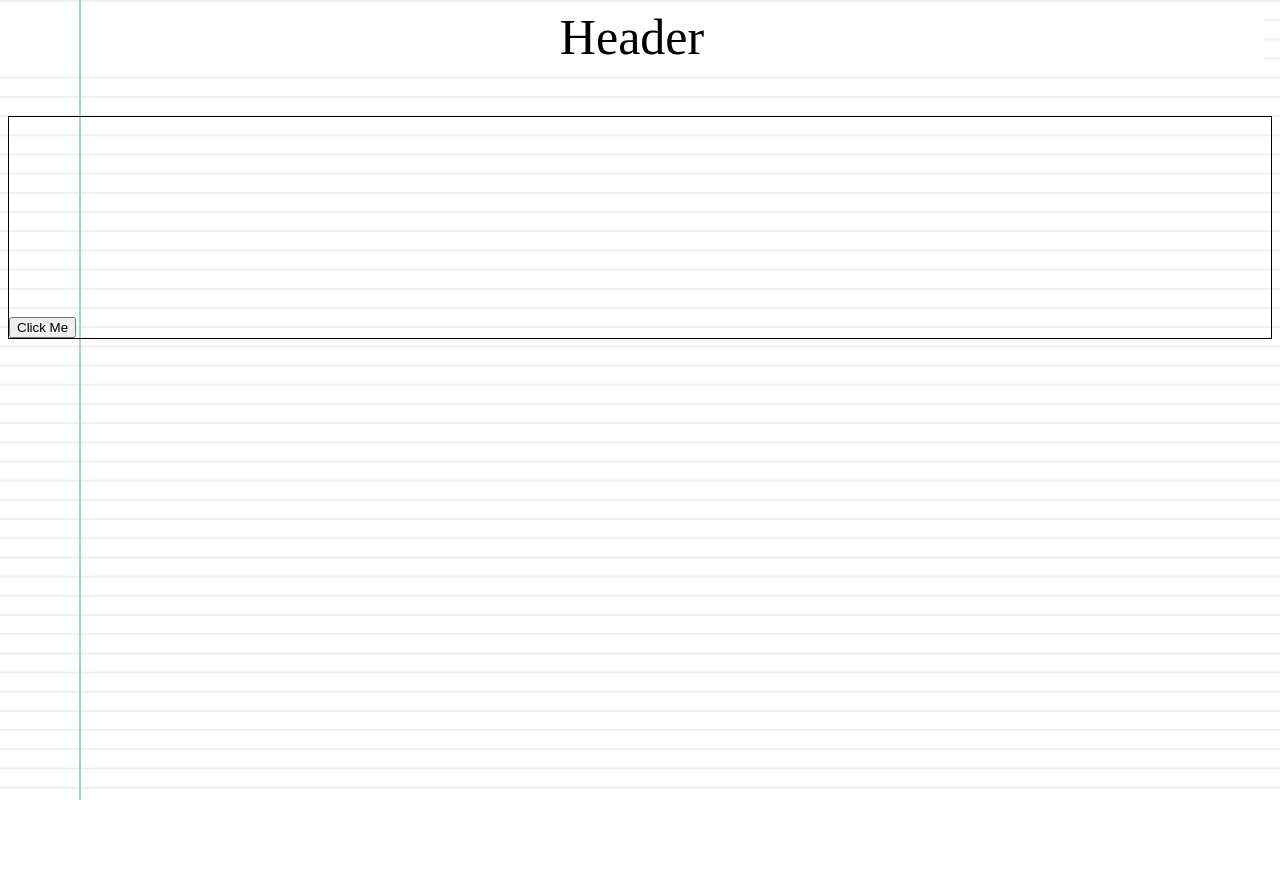
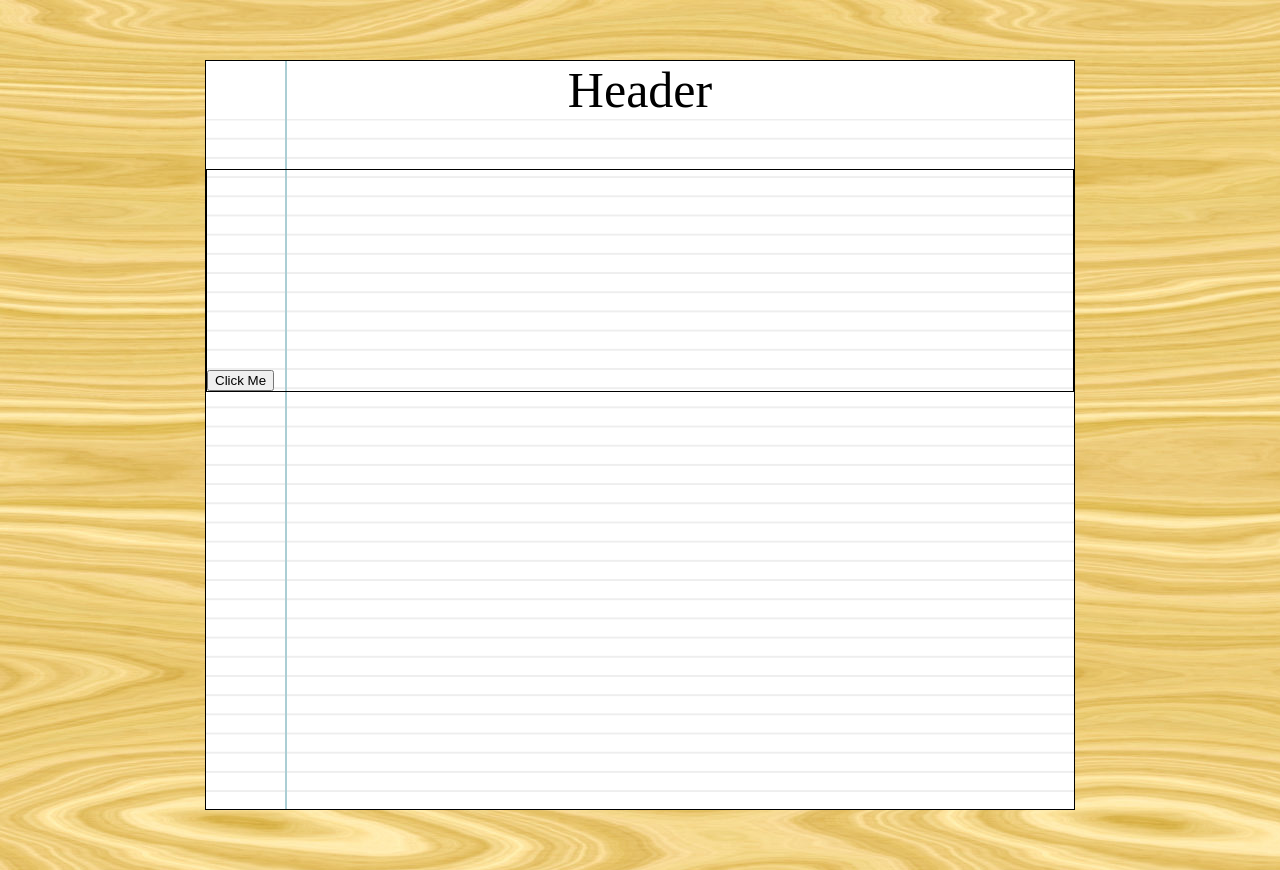
Before and after one commit to JoshSinyor/notes, a website: page index.html in a window 1280 px wide. Before the commit the page ends 800 px from the top, so only its background shows below. Drawn offline with Linux system fonts and the light colour scheme.

Commit message:
form over function

```diff
--- a/index.html
+++ b/index.html
@@ -14,12 +14,16 @@
   </head>
 
   <body>
+    <div id="inner">
     <div id="header" style="font-size: 50px;">Header</div>
 
     <div id="page">
       <div id="text-box"></div>
       <button id="create-button">Click Me</button>
-    </div>
+   </div>
+  </div>
+
+
 
   </body>
 </html>
--- a/stylesheet.css
+++ b/stylesheet.css
@@ -3,6 +3,18 @@
 }
 
 body {
+  margin: 60px;
+  background-image: url('public/desk_effect.jpg');
+  background-repeat: repeat;
+}
+
+#inner {
+  border: 1px solid black;
+  width: 75%;
+  min-width: 500px;
+  max-width: 1000px;
+  min-height: 750px;
+  margin: auto;
   background-color: #fff;
   background-image:
     linear-gradient(90deg, transparent 79px, #abced4 79px, #abced4 81px, transparent 81px),
@@ -11,13 +23,12 @@ body {
 }
 
 #header {
-  width: 100%;
   background-color: #fff;
   background-image:
     linear-gradient(90deg, transparent 79px, #abced4 79px, #abced4 81px, transparent 81px);
   background-size: 100% 1.2em;
   text-align: center;
-  margin-left: -8px;
+  /*margin-left: -8px;*/
 }
 
 #page {
```
Also changed, not shown: public/desk_effect.jpg (added).
